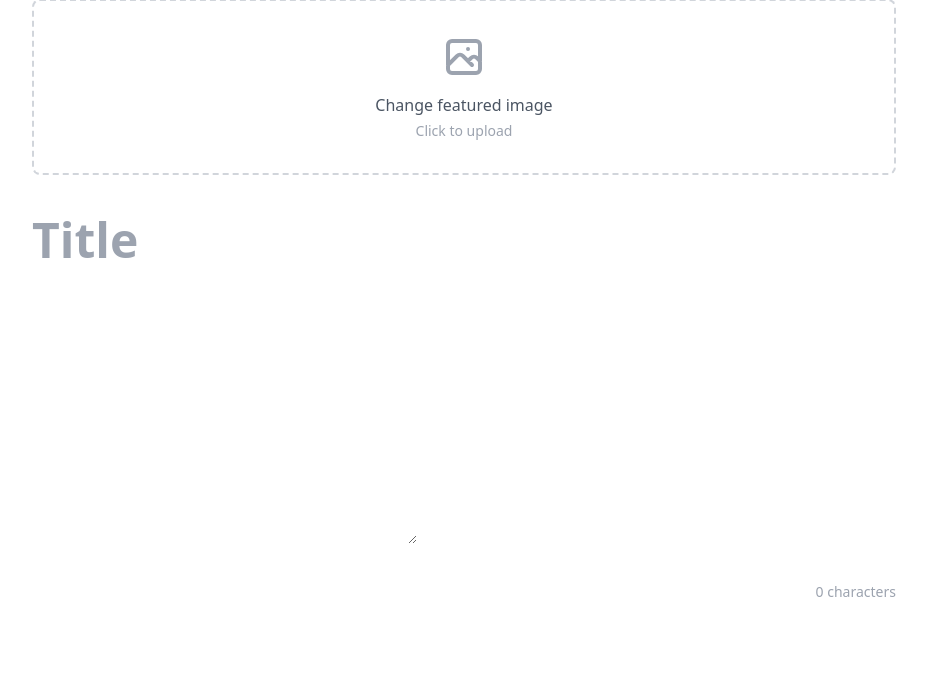
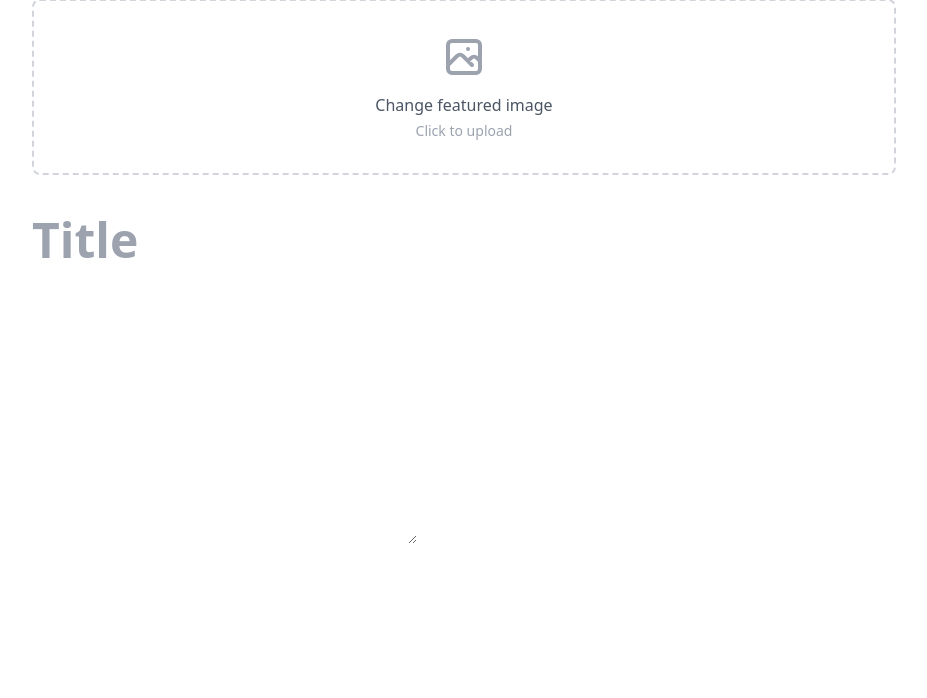
Before and after one commit to AmritCodes-7/Blogs, a Django app: template Blog/apps/Posts/templates/blog_update.html in a window 1280 px wide. Shown: the part 230-928 px from the top of the page, without its empty margins (176-1103 px from the left). Run offline with Django 5.2, Linux system fonts and the light colour scheme; the template is opened without the code that fills it: values that come from a table or form of the project are taken from there, others are empty; some libraries are stand-ins or nearby versions.

```diff
--- a/Blog/apps/Posts/templates/blog_update.html
+++ b/Blog/apps/Posts/templates/blog_update.html
@@ -76,11 +76,6 @@
                         {{ form.body.errors.0 }}
                     </div>
                 {% endif %}
-            </div>
-
-            <!-- Character Count -->
-            <div class="text-sm text-gray-400 text-right">
-                <span id="char-count">0</span> characters
             </div>
         </form>
     </div>
```
